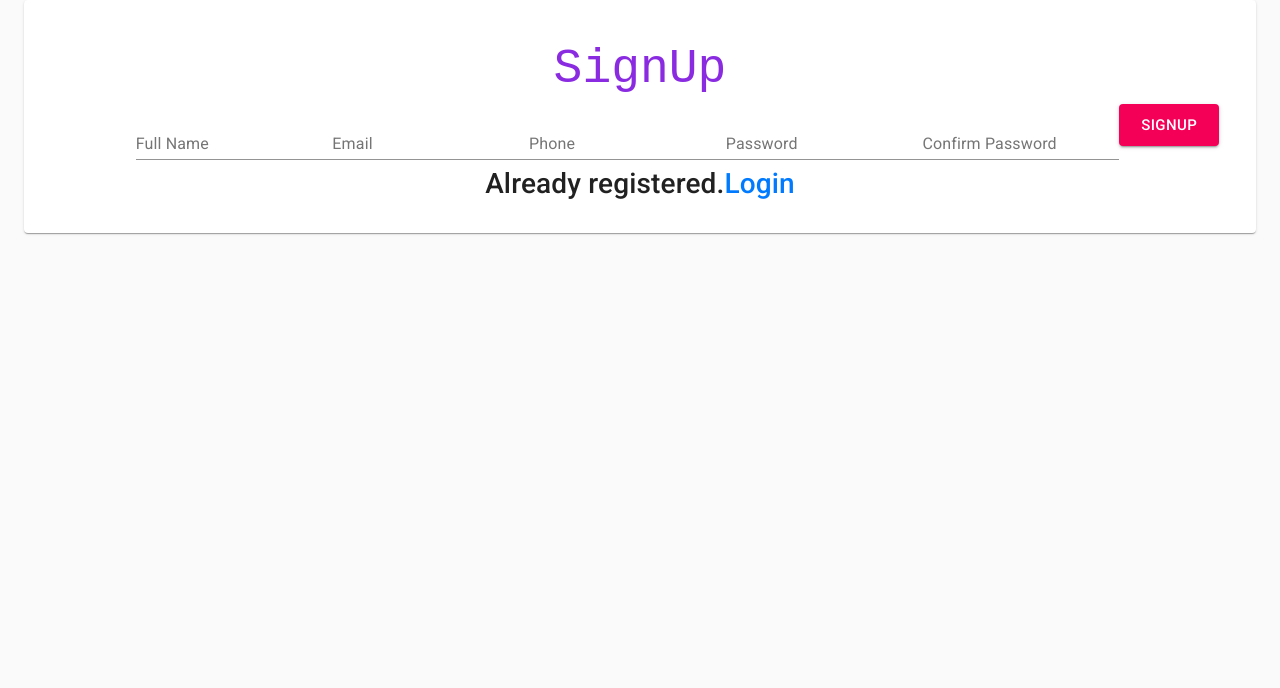
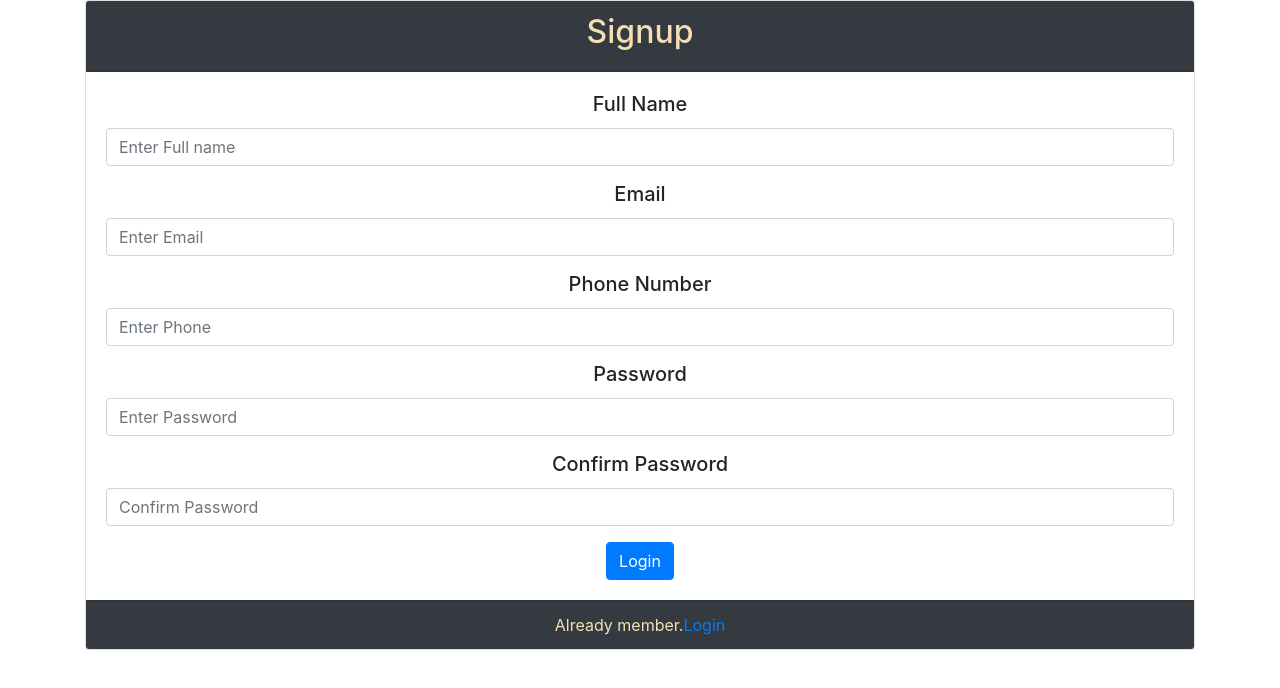
Before and after one commit to Thakurking/bido, a React (Create React App) app in the folder bido-frontend/: page /signup in a window 1280 px wide. Shown: the top 688 px of the page. Built offline with nearby package versions, Linux system fonts and the light colour scheme.

Commit message:
fixed some changes in signup page back-end side

```diff
--- a/bido-frontend/src/component/screens/signup.js
+++ b/bido-frontend/src/component/screens/signup.js
@@ -1,13 +1,6 @@
 import React, { useState } from "react";
 import { Link } from "react-router-dom";
-import CssBaseline from "@material-ui/core/CssBaseline";
-import Typography from "@material-ui/core/Typography";
-import Container from "@material-ui/core/Container";
-import Grid from "@material-ui/core/Grid";
-import TextField from "@material-ui/core/TextField";
-import Button from "@material-ui/core/Button";
-import Card from "@material-ui/core/Card";
-import CardContent from "@material-ui/core/CardContent";
+import { Container, Card, Button, Form } from "react-bootstrap";
 import axios from "axios";
 import Swal from "sweetalert2";
 
@@ -72,116 +65,97 @@ const Signup = () => {
       });
   };
   return (
-    <React.Fragment>
-      <CssBaseline />
+    <>
       <Container>
-        <Card>
-          <CardContent>
-            <Grid container justify="center">
-              <Typography
-                variant="h3"
-                style={{
-                  fontFamily: "monospace",
-                  marginTop: 25,
-                  color: "blueviolet",
-                }}
-              >
-                SignUp
-              </Typography>
-              <Grid>
-                <form
-                  autoComplete="on"
-                  style={{ marginTop: 15, marginLeft: 75 }}
-                >
-                  <TextField
-                    id="name"
-                    label="Full Name"
+        <Card className="text-center">
+          <Card.Header style={{ backgroundColor: "#343a40" }}>
+            <h2 style={{ color: "wheat" }}>Signup</h2>
+          </Card.Header>
+          <Card.Body>
+            <Card.Title>Full Name</Card.Title>
+            <Card.Text>
+              <Form>
+                <Form.Group>
+                  <Form.Control
+                    type="text"
+                    placeholder="Enter Full name"
                     value={name}
                     onChange={(e) => setName(e.target.value)}
-                    style={{
-                      width: "25ch",
-                      height: "7ch",
-                    }}
                   />
-                  <TextField
-                    id="email"
-                    label="Email"
+                </Form.Group>
+              </Form>
+            </Card.Text>
+            <Card.Title>Email</Card.Title>
+            <Card.Text>
+              <Form>
+                <Form.Group>
+                  <Form.Control
+                    type="email"
+                    placeholder="Enter Email"
                     value={email}
                     onChange={(e) => setEmail(e.target.value)}
-                    style={{
-                      width: "25ch",
-                      height: "7ch",
-                    }}
                   />
-                  <TextField
-                    id="phone"
-                    label="Phone"
+                </Form.Group>
+              </Form>
+            </Card.Text>
+            <Card.Title>Phone Number</Card.Title>
+            <Card.Text>
+              <Form>
+                <Form.Group>
+                  <Form.Control
+                    type="email"
+                    placeholder="Enter Phone"
                     value={phone}
                     onChange={(e) => setPhone(e.target.value)}
-                    style={{
-                      width: "25ch",
-                      height: "7ch",
-                    }}
                   />
-                  <TextField
-                    id="password"
-                    label="Password"
+                </Form.Group>
+              </Form>
+            </Card.Text>
+            <Card.Title>Password</Card.Title>
+            <Card.Text>
+              <Form>
+                <Form.Group>
+                  <Form.Control
                     type="password"
+                    placeholder="Enter Password"
                     value={password}
                     onChange={(e) => setPassword(e.target.value)}
-                    style={{
-                      width: "25ch",
-                      height: "7ch",
-                    }}
                   />
-                  <TextField
-                    id="cpassword"
-                    label="Confirm Password"
+                </Form.Group>
+              </Form>
+            </Card.Text>
+            <Card.Title>Confirm Password</Card.Title>
+            <Card.Text>
+              <Form>
+                <Form.Group>
+                  <Form.Control
+                    type="password"
+                    placeholder="Confirm Password"
                     value={cpassword}
                     onChange={(e) => setPass(e.target.value)}
-                    type="password"
-                    style={{
-                      width: "25ch",
-                      height: "7ch",
-                    }}
                   />
-                </form>
-              </Grid>
-              <Grid justify="center">
+                </Form.Group>
+              </Form>
+            </Card.Text>
             <Button
-                  variant="contained"
-                  color="secondary"
-                  size="large"
+              variant="primary"
               onClick={() => {
                 postData();
               }}
-                  style={{
-                    fontSize: 15,
-                    marginTop: 7,
-                  }}
-                >
-                  Signup
-                </Button>
-              </Grid>
-            </Grid>
-            <Grid container justify="center">
-              <h3>
-                Already registered.
-                <Link
-                  to="/login"
-                  style={{
-                    textDecoration: "none",
-                  }}
             >
               Login
+            </Button>
+          </Card.Body>
+          <Card.Footer style={{ backgroundColor: "#343a40", color: "wheat" }}>
+            Already member.
+            <Link to="/signup" style={{ textDecoration: "none" }}>
+              Login
             </Link>
-              </h3>
-            </Grid>
-          </CardContent>
+          </Card.Footer>
         </Card>
-        {active === true && <OtpPage />}
+        {active ?  <OtpPage /> : null}
       </Container>
-    </React.Fragment>
+    </>
   );
 };
 
```
Lines whose indentation alone changed are shown as unchanged.
